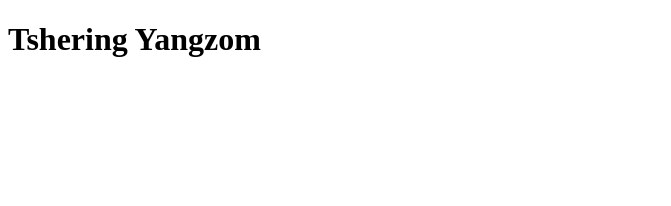
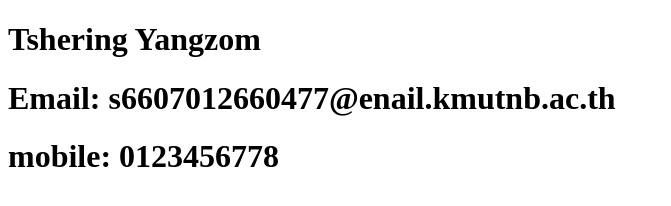
Before and after one commit to TsheringYangzomm/git-sample-project, a plain HTML site: page index.html in a window 1280 px wide. Shown: the whole page, without its empty margins (0-671 px from the left). Drawn offline with Linux system fonts and the light colour scheme.

```diff
--- a/index.html
+++ b/index.html
@@ -7,5 +7,7 @@
 </head>
 <body>
     <h1> Tshering Yangzom</h1>
+    <h1>Email: s6607012660477@enail.kmutnb.ac.th</h1>
+    <h1> mobile: 0123456778</h1>
 </body>
 </html>
```
